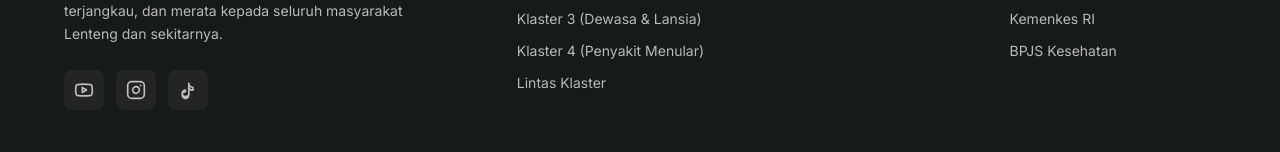
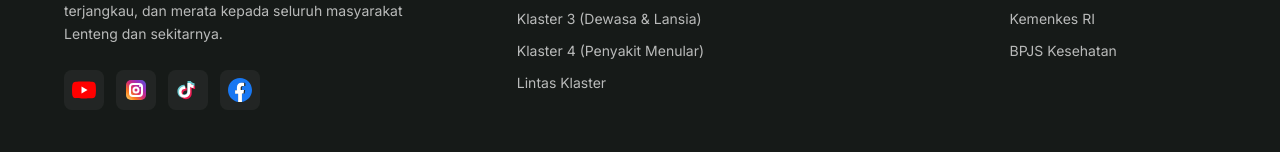
Before and after one commit to defefendi/puskesmas-web, a Next.js app: page / in a window 1280 px wide. Shown: the part 2126-2278 px from the top of the page. Built offline with nearby package versions, Linux system fonts and the light colour scheme; no server answers.

Commit message:
feat: perbarui icon sosmed & appwrite link

```diff
--- a/src/components/FooterSection.tsx
+++ b/src/components/FooterSection.tsx
@@ -1,10 +1,43 @@
 import Image from 'next/image';
 import Link from 'next/link';
-import { Youtube, Instagram } from 'lucide-react';
+
+const YoutubeIcon = ({ size = 20 }: { size?: number }) => (
+  <svg width={size} height={size} viewBox="0 0 24 24" fill="none" xmlns="http://www.w3.org/2000/svg">
+    <path d="M23.5 6.2c-.3-1.2-1.1-2.1-2.2-2.3C19.3 3.5 12 3.5 12 3.5s-7.3 0-9.3.4C1.6 4.1.8 5 .5 6.2 0 8.2 0 12 0 12s0 3.8.5 5.8c.3 1.2 1.1 2.1 2.2 2.3 2 .4 9.3.4 9.3.4s7.3 0 9.3-.4c1.1-.2 1.9-1.1 2.2-2.3.5-2 .5-5.8.5-5.8s0-3.8-.5-5.8z" fill="#FF0000"/>
+    <path d="M9.5 15.5L15.5 12 9.5 8.5v7z" fill="#FFF"/>
+  </svg>
+);
+
+const InstagramIcon = ({ size = 20 }: { size?: number }) => (
+  <svg width={size} height={size} viewBox="0 0 24 24" fill="none" xmlns="http://www.w3.org/2000/svg">
+    <defs>
+      <linearGradient id="ig-grad" x1="2" y1="22" x2="22" y2="2" gradientUnits="userSpaceOnUse">
+        <stop offset="0%" stopColor="#FEDA75" />
+        <stop offset="25%" stopColor="#FA7E1E" />
+        <stop offset="50%" stopColor="#D62976" />
+        <stop offset="75%" stopColor="#962FBF" />
+        <stop offset="100%" stopColor="#4F5BD5" />
+      </linearGradient>
+    </defs>
+    <rect x="2" y="2" width="20" height="20" rx="5" fill="url(#ig-grad)" />
+    <rect x="6" y="6" width="12" height="12" rx="3" stroke="#FFF" strokeWidth="2" fill="none" />
+    <circle cx="12" cy="12" r="2.5" stroke="#FFF" strokeWidth="2" fill="none" />
+    <circle cx="16" cy="8" r="1" fill="#FFF" />
+  </svg>
+);
 
 const TiktokIcon = ({ size = 20 }: { size?: number }) => (
-  <svg width={size} height={size} viewBox="0 0 24 24" fill="none" stroke="currentColor" strokeWidth="2" strokeLinecap="round" strokeLinejoin="round">
-    <path d="M9 12a4 4 0 1 0 4 4V4a5 5 0 0 0 5 5v3a4 4 0 0 1-5-5v11a4 4 0 1 1-4-4Z"/>
+  <svg width={size} height={size} viewBox="0 0 24 24" fill="none" xmlns="http://www.w3.org/2000/svg">
+    <path d="M12.5 4v9.9c0 1.9-1.5 3.5-3.5 3.5S5.5 15.8 5.5 13.9s1.5-3.5 3.5-3.5c.2 0 .5 0 .7.1V7.9c-.2 0-.5-.1-.7-.1-3.6 0-6.6 3-6.6 6.6s3 6.6 6.6 6.6 6.6-3 6.6-6.6V8.1c1 .8 2.4 1.3 3.9 1.3V6.3c-1.8 0-3.3-1.1-3.8-2.3h-3.2z" fill="#69C9D0" transform="translate(-1, -1)"/>
+    <path d="M12 4.5v10c0 1.7-1.3 3-3 3s-3-1.3-3-3 1.3-3 3-3c.3 0 .5.1.8.1v-2.7c-.3-.1-.5-.1-.8-.1-3.1 0-5.7 2.6-5.7 5.7s2.6 5.7 5.7 5.7 5.7-2.6 5.7-5.7V8.7c.9.8 2.1 1.2 3.4 1.2v-2.7c-1.6 0-2.9-1-3.4-2.1h-2.7z" fill="#EE1D52" transform="translate(1, 1)"/>
+    <path d="M11.5 4v10c0 1.7-1.3 3-3 3s-3-1.3-3-3 1.3-3 3-3c.3 0 .5.1.8.1v-2.7c-.3-.1-.5-.1-.8-.1-3.1 0-5.7 2.6-5.7 5.7s2.6 5.7 5.7 5.7 5.7-2.6 5.7-5.7V8.7c.9.8 2.1 1.2 3.4 1.2v-2.7c-1.6 0-2.9-1-3.4-2.1h-2.7z" fill="#FFF"/>
+  </svg>
+);
+
+const FacebookIcon = ({ size = 20 }: { size?: number }) => (
+  <svg width={size} height={size} viewBox="0 0 24 24" fill="none" xmlns="http://www.w3.org/2000/svg">
+    <path d="M24 12.07C24 5.41 18.63 0 12 0S0 5.4 0 12.07C0 18.1 4.39 23.1 10.13 24v-8.44H7.08v-3.49h3.04V9.41c0-3.02 1.8-4.7 4.54-4.7 1.31 0 2.68.24 2.68.24v2.97h-1.5c-1.5 0-1.96.93-1.96 1.89v2.26h3.32l-.53 3.5h-2.8V24C19.62 23.1 24 18.1 24 12.07" fill="#1877F2"/>
+    <path d="M15.47 15.58l.53-3.5h-3.32v-2.26c0-.96.47-1.89 1.96-1.89h1.5V5.04s-1.37-.24-2.68-.24c-2.73 0-4.54 1.68-4.54 4.7v2.73H7.08v3.49h3.04V24a12.03 12.03 0 003.82 0v-8.44h2.8" fill="#FFF"/>
   </svg>
 );
 import { databases } from '@/appwrite';
@@ -16,6 +49,13 @@ export default async function FooterSection() {
     informasiList = res.documents;
   } catch (e) {
     console.warn("Could not fetch pusat_informasi for footer", String(e));
+  }
+
+  let settings: any = null;
+  try {
+    settings = await databases.getDocument('puskesmaslenteng_db', 'pengaturan_situs', '6a8e612c001e08cefe87');
+  } catch (e) {
+    console.warn("Could not fetch pengaturan_situs for footer", String(e));
   }
 
   return (
@@ -38,14 +78,17 @@ export default async function FooterSection() {
               Memberikan pelayanan kesehatan primer berkualitas, terjangkau, dan merata kepada seluruh masyarakat Lenteng dan sekitarnya.
             </p>
             <div className="flex gap-3">
-              <a href="https://youtube.com/@puskesmaslenteng" target="_blank" rel="noreferrer" className="p-2.5 bg-white/5 rounded-lg text-white/70 hover:bg-red-600 hover:text-white transition cursor-pointer" title="YouTube">
-                <Youtube size={20} />
+              <a href={settings?.youtubeUrl || "https://youtube.com/@puskesmaslenteng"} target="_blank" rel="noreferrer" className="p-2 bg-white/5 rounded-lg hover:scale-110 hover:bg-white/10 transition cursor-pointer flex items-center justify-center" title="YouTube">
+                <YoutubeIcon size={24} />
               </a>
-              <a href="https://instagram.com/puskesmaslenteng" target="_blank" rel="noreferrer" className="p-2.5 bg-white/5 rounded-lg text-white/70 hover:bg-pink-600 hover:text-white transition cursor-pointer" title="Instagram">
-                <Instagram size={20} />
+              <a href={settings?.instagramUrl || "https://instagram.com/puskesmaslenteng"} target="_blank" rel="noreferrer" className="p-2 bg-white/5 rounded-lg hover:scale-110 hover:bg-white/10 transition cursor-pointer flex items-center justify-center" title="Instagram">
+                <InstagramIcon size={24} />
               </a>
-              <a href="https://tiktok.com/@puskesmaslenteng" target="_blank" rel="noreferrer" className="p-2.5 bg-white/5 rounded-lg text-white/70 hover:bg-gray-800 hover:text-white transition cursor-pointer" title="TikTok">
-                <TiktokIcon size={20} />
+              <a href={settings?.tiktokUrl || "https://tiktok.com/@puskesmaslenteng"} target="_blank" rel="noreferrer" className="p-2 bg-white/5 rounded-lg hover:scale-110 hover:bg-white/10 transition cursor-pointer flex items-center justify-center" title="TikTok">
+                <TiktokIcon size={24} />
+              </a>
+              <a href={settings?.facebookUrl || "https://facebook.com"} target="_blank" rel="noreferrer" className="p-2 bg-white/5 rounded-lg hover:scale-110 hover:bg-white/10 transition cursor-pointer flex items-center justify-center" title="Facebook">
+                <FacebookIcon size={24} />
               </a>
             </div>
 
```
